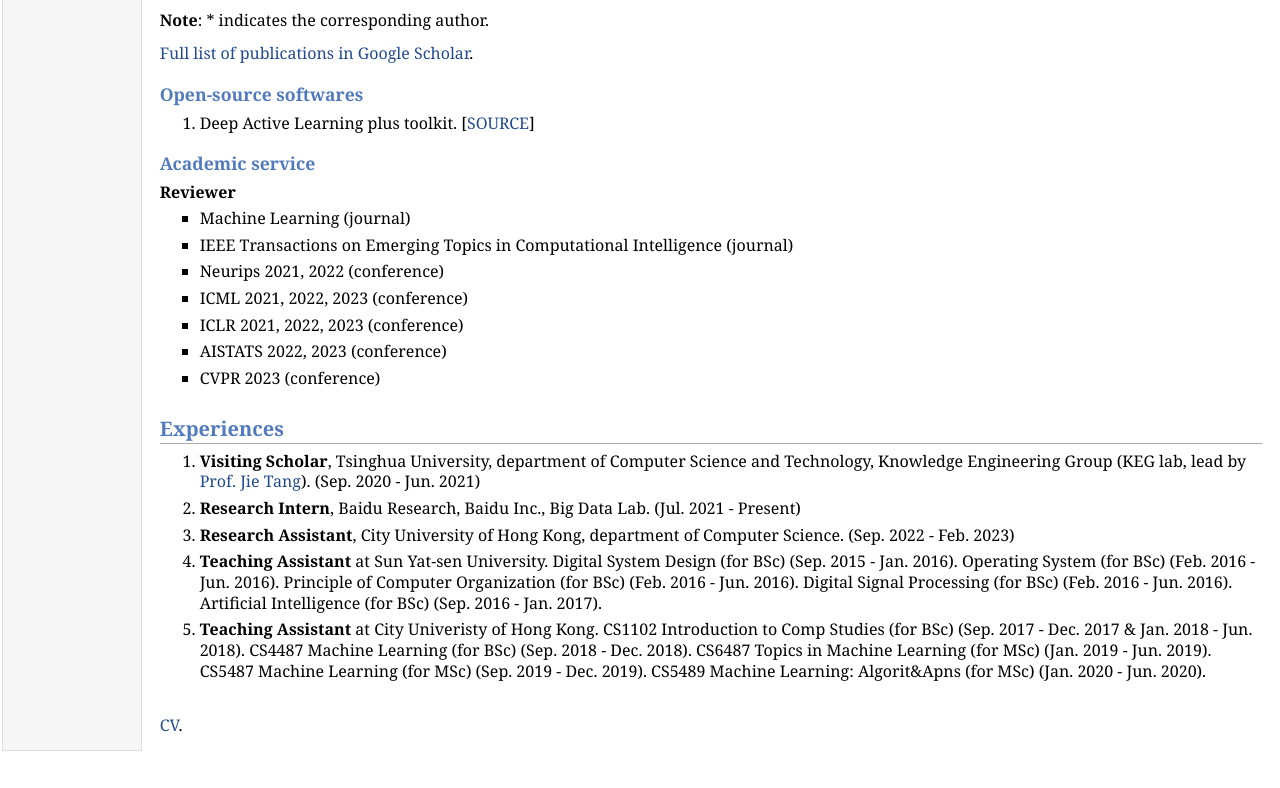
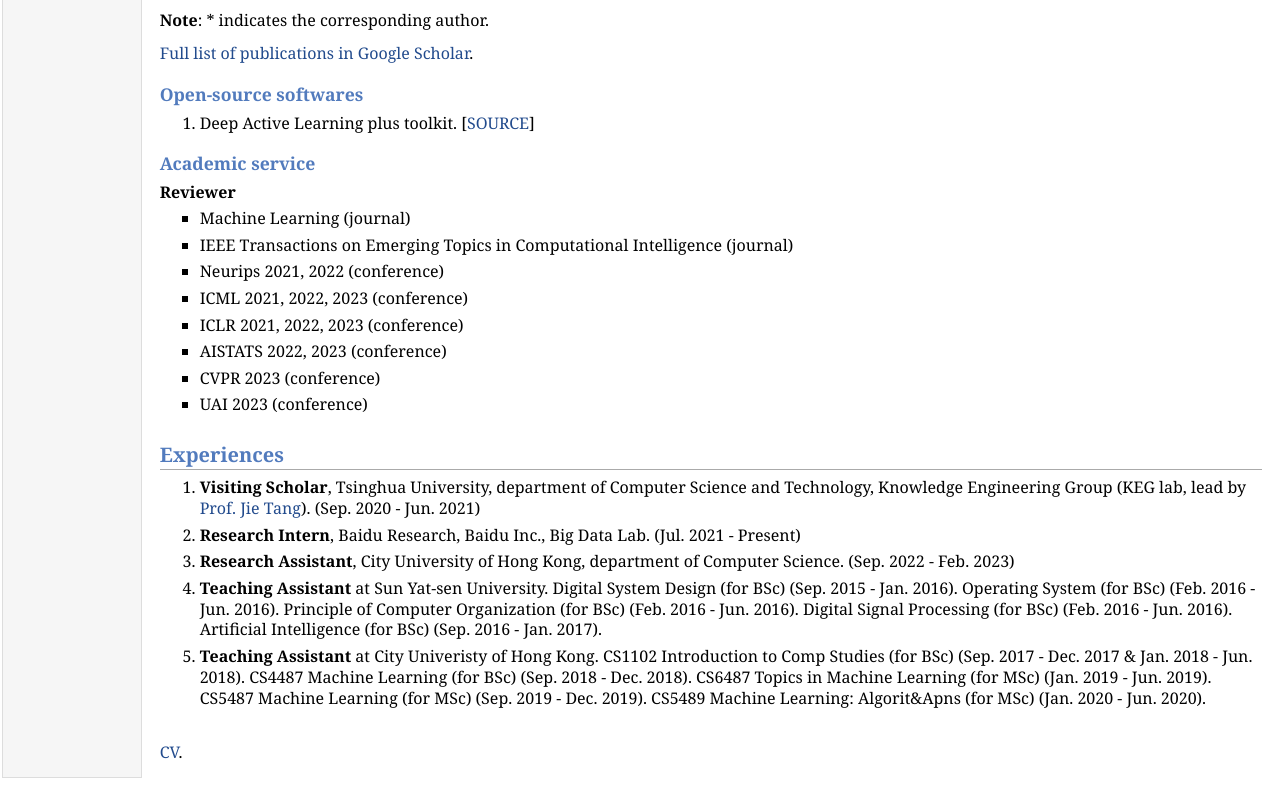
Before and after one commit to SineZHAN/sinezhan.github.io, a plain HTML site: page index.html in a window 1280 px wide. Shown: the part 1442-2230 px from the top of the page. Before the commit the page ends 2203 px from the top, so only its background shows below. Drawn offline with Linux system fonts and the light colour scheme.

Commit message:
Update index.html

```diff
--- a/index.html
+++ b/index.html
@@ -134,6 +134,8 @@ Spare E-mail: <a href="mailto:sinezhan17@gmail.com">sinezhan17@gmail.com</a></p>
 </li>
 <li><p>CVPR 2023 (conference)</p>
 </li>
+<li><p>UAI 2023 (conference)</p>
+</li>
 </ul>
 
 
```
